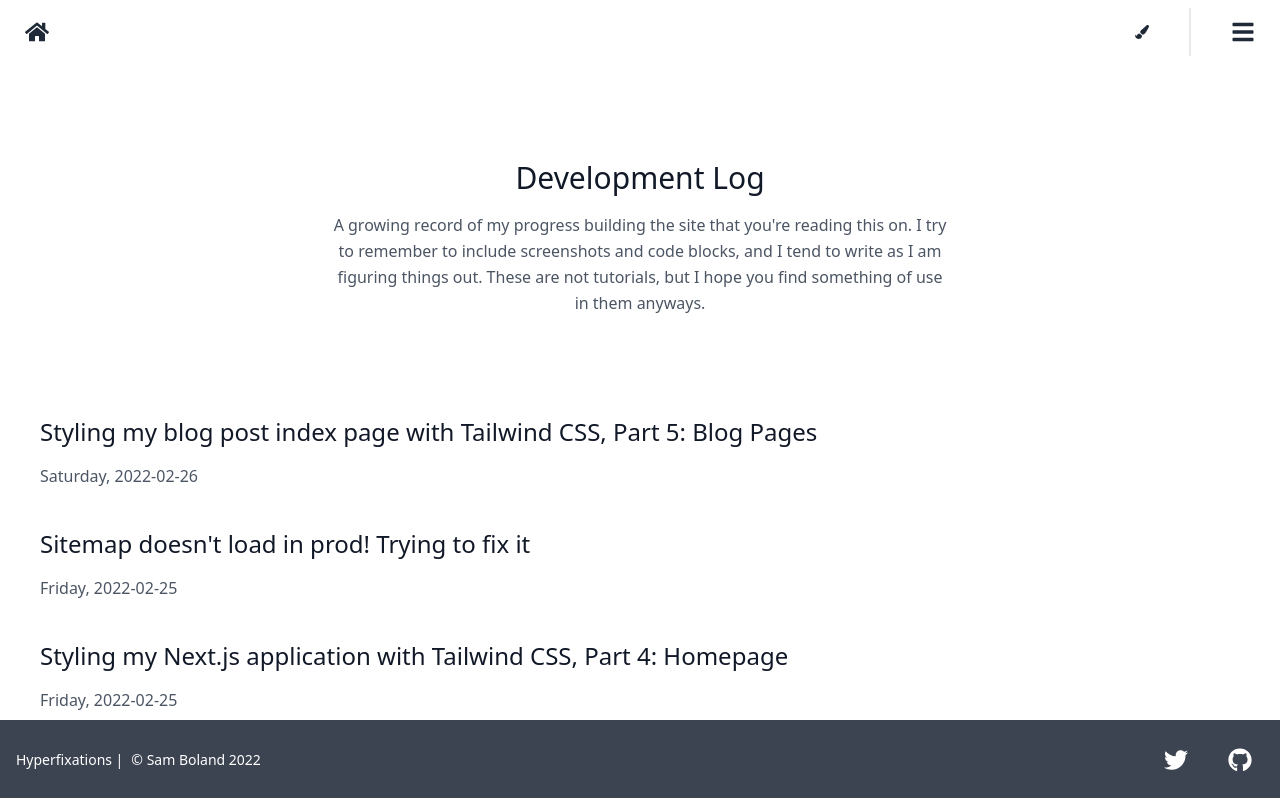
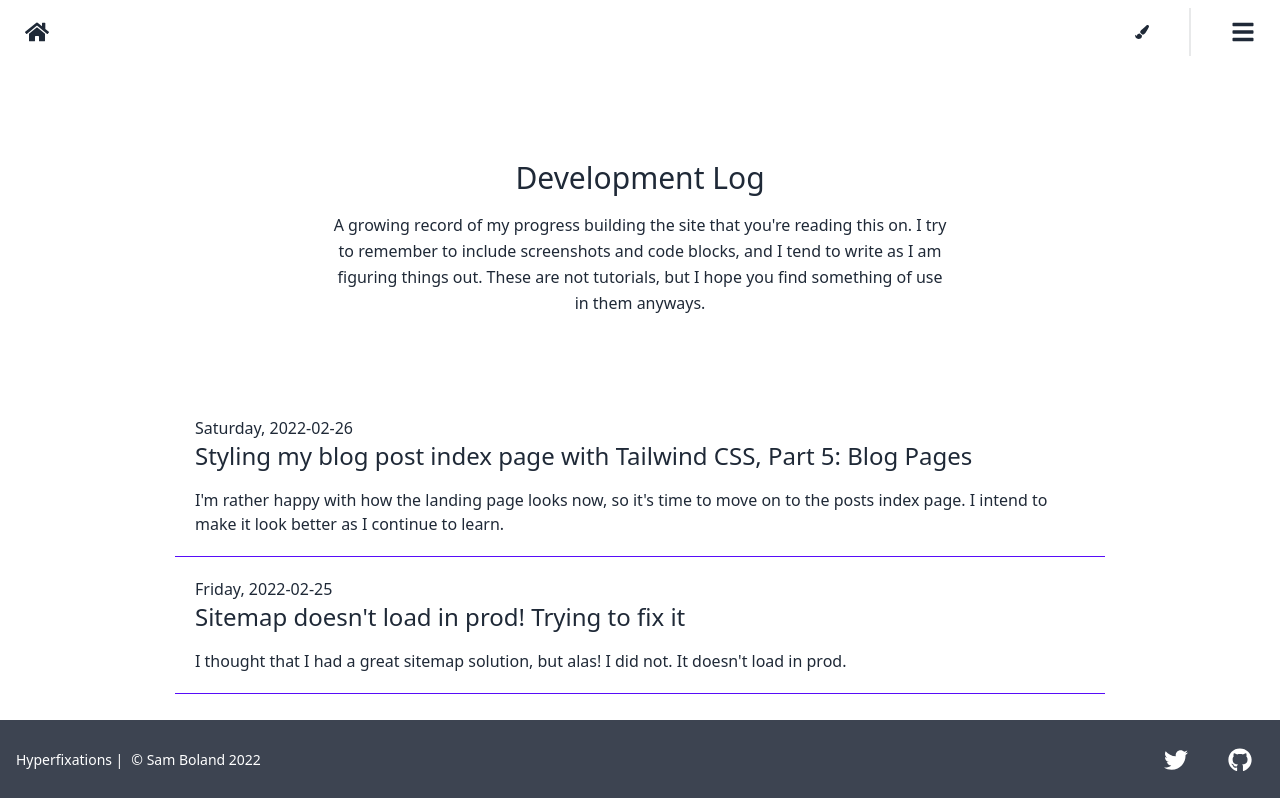
Before and after one commit to samuelboland/Hyperfixations, a Next.js app: page /posts in a window 1280 px wide. Shown: the top 798 px of the page. Built offline with nearby package versions, Linux system fonts and the light colour scheme.

Commit message:
Move date above title on Posts index page

```diff
--- a/pages/posts/index.js
+++ b/pages/posts/index.js
@@ -11,20 +11,24 @@ const index = ({ posts }) => {
             return moment(date).format('dddd, YYYY-MM-DD');
         };
         return (
-            <div key={frontmatter.date} className="container mx-auto px-5 py-5">
+            <div
+                key={frontmatter.date}
+                className="container mx-auto border-b border-primary px-5 py-5"
+            >
+                <h3 data-cy="postIndexDate">
+                    <FormatDate date={frontmatter.date} />
+                </h3>
                 <Link href={`/posts/${slug}`}>
                     <a data-cy="postIndexLink">
                         <h2
                             data-cy="postIndexTitle"
-                            className="title-font mb-4 text-xl font-medium text-gray-900 sm:text-2xl"
+                            className="title-font text-base-primary mb-4 text-xl sm:text-2xl"
                         >
                             {frontmatter.title}
                         </h2>
                     </a>
                 </Link>
-                <h3 data-cy="postIndexDate">
-                    <FormatDate date={frontmatter.date} />
-                </h3>
+                <h3>{frontmatter.description}</h3>
             </div>
         );
     };
@@ -49,22 +53,24 @@ const index = ({ posts }) => {
                     cardType: 'summary_large_image',
                 }}
             />
-            <div className="body-font text-gray-600">
+            <div className="body-font text-base-content">
                 <div className="container mx-auto px-5 py-24">
                     <div className="mb-20 text-center">
-                        <h1 className="title-font mb-4 text-2xl font-medium text-gray-900 sm:text-3xl">
+                        <h1 className="title-font mb-4 text-2xl font-medium text-base-content sm:text-3xl">
                             Development Log
                         </h1>
-                        <p className="text-gray-500s mx-auto text-base leading-relaxed lg:w-3/4 xl:w-2/4">
+                        <p className="mx-auto text-base leading-relaxed text-base-content lg:w-3/4 xl:w-2/4">
                             A growing record of my progress building the site that you're reading
                             this on. I try to remember to include screenshots and code blocks, and I
                             tend to write as I am figuring things out. These are not tutorials, but
                             I hope you find something of use in them anyways.
                         </p>
                     </div>
-                    {posts.map(({ slug, frontmatter }) => (
-                        <PostComponent slug={slug} frontmatter={frontmatter} />
-                    ))}
+                    <div className="mx-auto w-3/4 place-self-center border-b border-primary">
+                        {posts.map(({ slug, frontmatter }) => (
+                            <PostComponent slug={slug} frontmatter={frontmatter} />
+                        ))}
+                    </div>
                 </div>
             </div>
         </>
```
